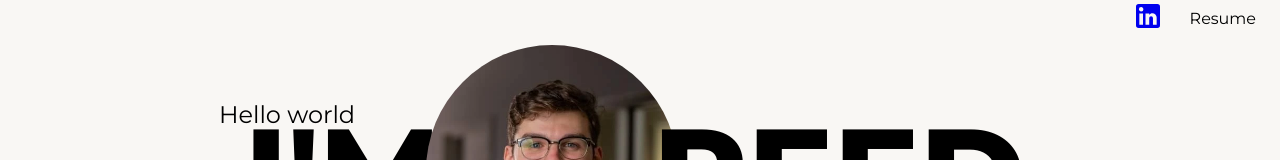
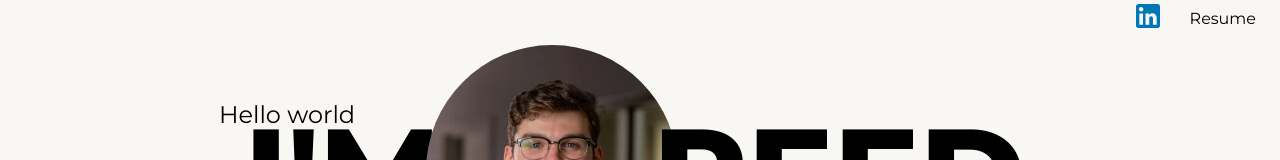
Before and after one commit to steckReed/Proj-Official-Portfolio-Site, a Next.js app: page / in a window 1280 px wide. Shown: the top 160 px of the page. Built offline with nearby package versions, Linux system fonts and the light colour scheme.

Commit message:
+ linkedin color to icon

```diff
--- a/src/app/components/modules/NavBar/NavBar.tsx
+++ b/src/app/components/modules/NavBar/NavBar.tsx
@@ -33,7 +33,7 @@ const NavBar = () => {
         style={{ position: 'relative' }}
       >
         <Link href={'https://www.linkedin.com/in/reed-steck-993b48286/'} target='_blank'>
-          <LinkedInIcon sx={{ fontSize: '2rem' }} />
+          <LinkedInIcon sx={{ fontSize: '2rem', color:'#0077b5' }} />
         </Link>
       </motion.div>
 
```
